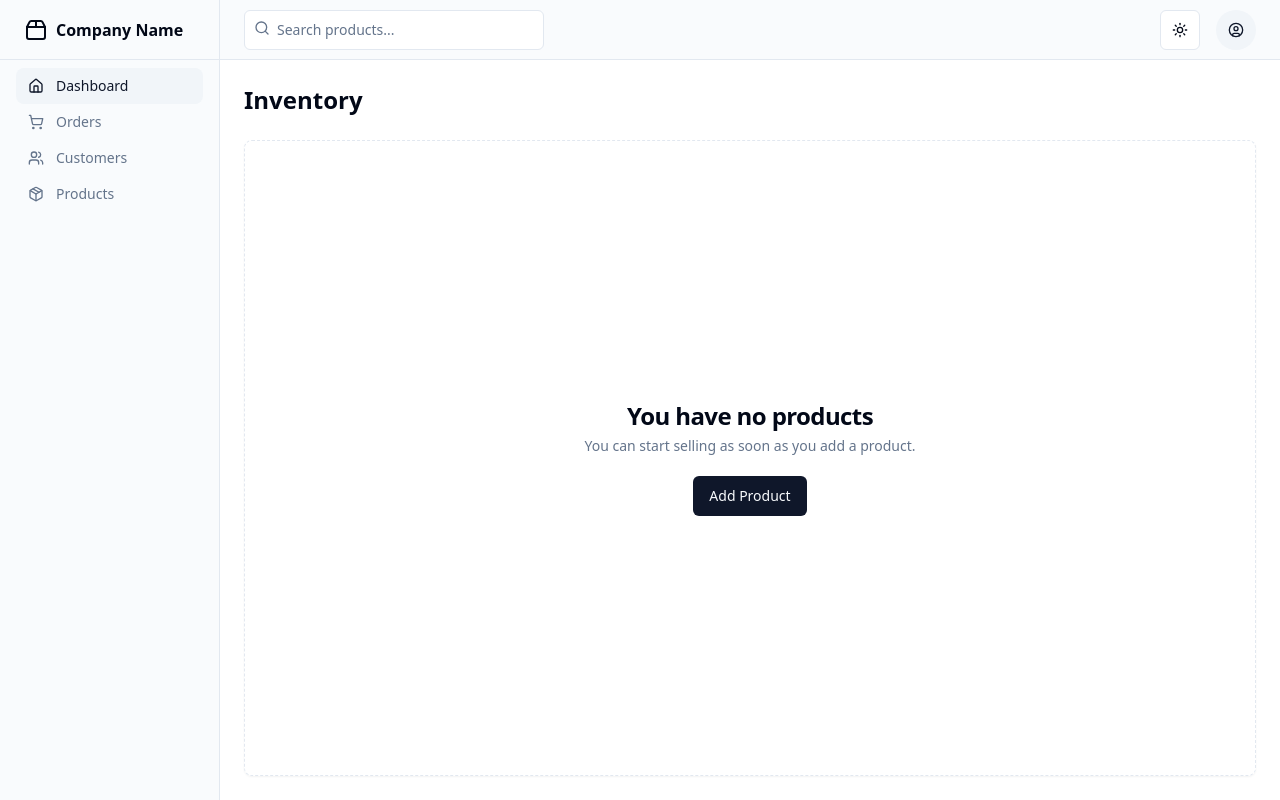
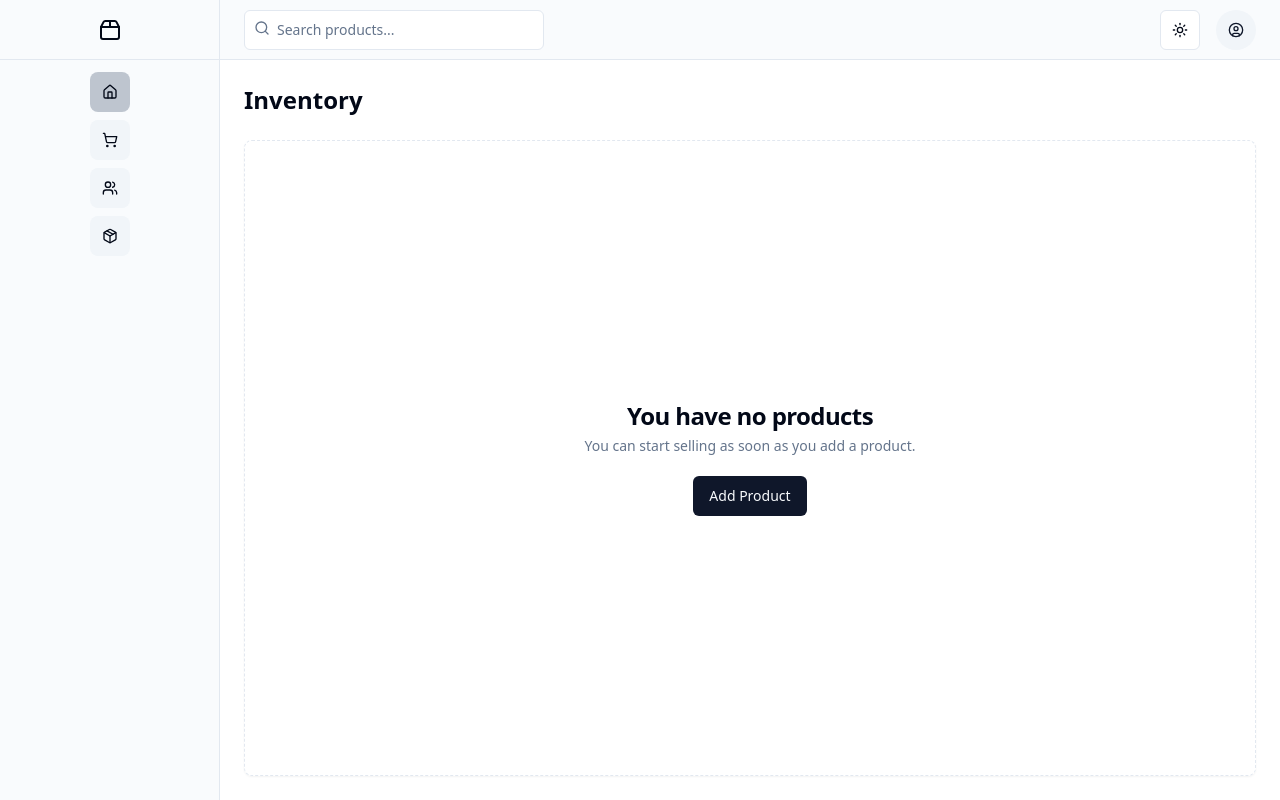
Before and after one commit to Ebbabire/home2salon_admin, a React (Vite) app: page /dashboard in a window 1280 px wide. Built offline with nearby package versions, Linux system fonts and the light colour scheme.

Commit message:
updated and added layout components

```diff
--- /dev/null
+++ b/src/components/error-display.tsx
@@ -0,0 +1,20 @@
+import { TbFaceIdError } from "react-icons/tb";
+import { Button } from "./ui/button";
+
+const Error = ({ error }: { error: string }) => {
+  return (
+    <>
+      {error && (
+        <div className="flex flex-col gap-2 items-center justify-center h-[50vh]">
+          <TbFaceIdError size={"24rem"} color="999999" />
+          <span className="text-lg text-[#16243D] dark:text-[#fff] font-medium">
+            {error}
+          </span>
+          <Button onClick={() => window.location.reload()}>Retry</Button>
+        </div>
+      )}
+    </>
+  );
+};
+
+export default Error;
--- /dev/null
+++ b/src/components/loader.tsx
@@ -0,0 +1,15 @@
+import spinner from "../assets/loadingSvg.svg";
+
+const Loading = ({ isLoading }: { isLoading: boolean }) => {
+  return (
+    <>
+      {isLoading && (
+        <div className="flex items-center justify-center">
+          <img src={spinner} alt="" className="w-44" />
+        </div>
+      )}
+    </>
+  );
+};
+
+export default Loading;
--- a/src/layout/Layout.tsx
+++ b/src/layout/Layout.tsx
@@ -10,10 +10,10 @@ function Layout() {
 
   return (
     <div
-      className={`grid min-h-screen w-full md:grid-cols-[80px_1fr] lg:grid-cols-[220px_1fr] transition-all duration-150`}
+      className={`grid w-full md:grid-cols-[80px_1fr] xl:grid-cols-[220px_1fr] transition-all duration-150`}
     >
       <Sidebar screenSize={screenSize} />
-      <div className="flex flex-col">
+      <div className="flex flex-col h-screen max-h-screen overflow-y-scroll">
         <Navbar />
         <main className="flex flex-1 flex-col gap-4 p-4 lg:gap-6 lg:p-6">
           <Outlet />
--- a/src/layout/navbar/Navbar.tsx
+++ b/src/layout/navbar/Navbar.tsx
@@ -8,7 +8,7 @@ import UserMenu from "./components/UserMenu";
 
 function Navbar() {
   return (
-    <header className="flex h-14 items-center gap-4 border-b dark:border-muted-foreground/30 bg-muted/40 px-4 lg:h-[60px] lg:px-6">
+    <header className="sticky top-0 z-50 flex h-14 items-center gap-4 border-b dark:border-muted-foreground/30 bg-muted/40 px-4 lg:h-[60px] py-3 lg:px-6">
       <MobileSidbar />
       <div className="w-full flex-1">
         <form>
--- a/src/layout/navbar/components/UserMenu.tsx
+++ b/src/layout/navbar/components/UserMenu.tsx
@@ -23,8 +23,7 @@ function UserMenu() {
         <DropdownMenuContent align="end">
           <DropdownMenuLabel>My Account</DropdownMenuLabel>
           <DropdownMenuSeparator />
-          <DropdownMenuItem>Settings</DropdownMenuItem>
-          <DropdownMenuItem>Support</DropdownMenuItem>
+          <DropdownMenuItem>Change Password</DropdownMenuItem>
           <DropdownMenuSeparator />
           <DropdownMenuItem>Logout</DropdownMenuItem>
         </DropdownMenuContent>
--- a/src/layout/sidebar/Sidebar.tsx
+++ b/src/layout/sidebar/Sidebar.tsx
@@ -7,8 +7,8 @@ import CollapsedNavLinkItem from "./components/CollapsedNavLinkItem";
 
 function Sidebar({ screenSize }: { screenSize: number }) {
   return (
-    <aside className="hidden border-r dark:border-muted-foreground/30 bg-muted/40 md:block">
-      {screenSize > 1024 ? (
+    <aside className="min-h-screen hidden border-r dark:border-muted-foreground/30 bg-muted/40 md:block">
+      {screenSize > 1280 ? (
         <div className="flex h-full max-h-screen flex-col gap-2">
           <div className="flex h-14 items-center border-b dark:border-muted-foreground/30 px-4 lg:h-[60px] lg:px-6">
             <Link to="/" className="flex items-center gap-2 font-semibold">
```
Also changed, not shown: src/assets/loadingSvg.svg (added).
